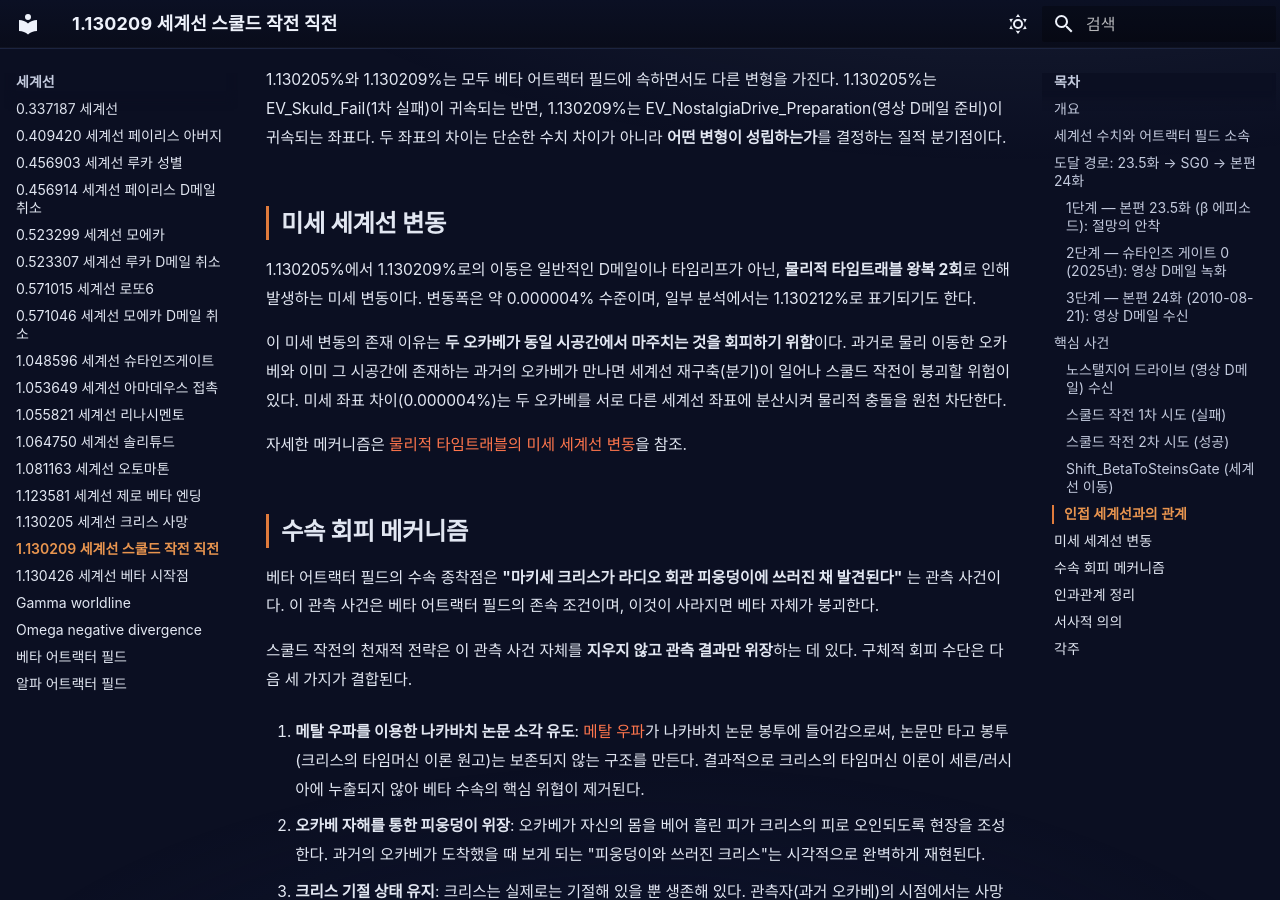
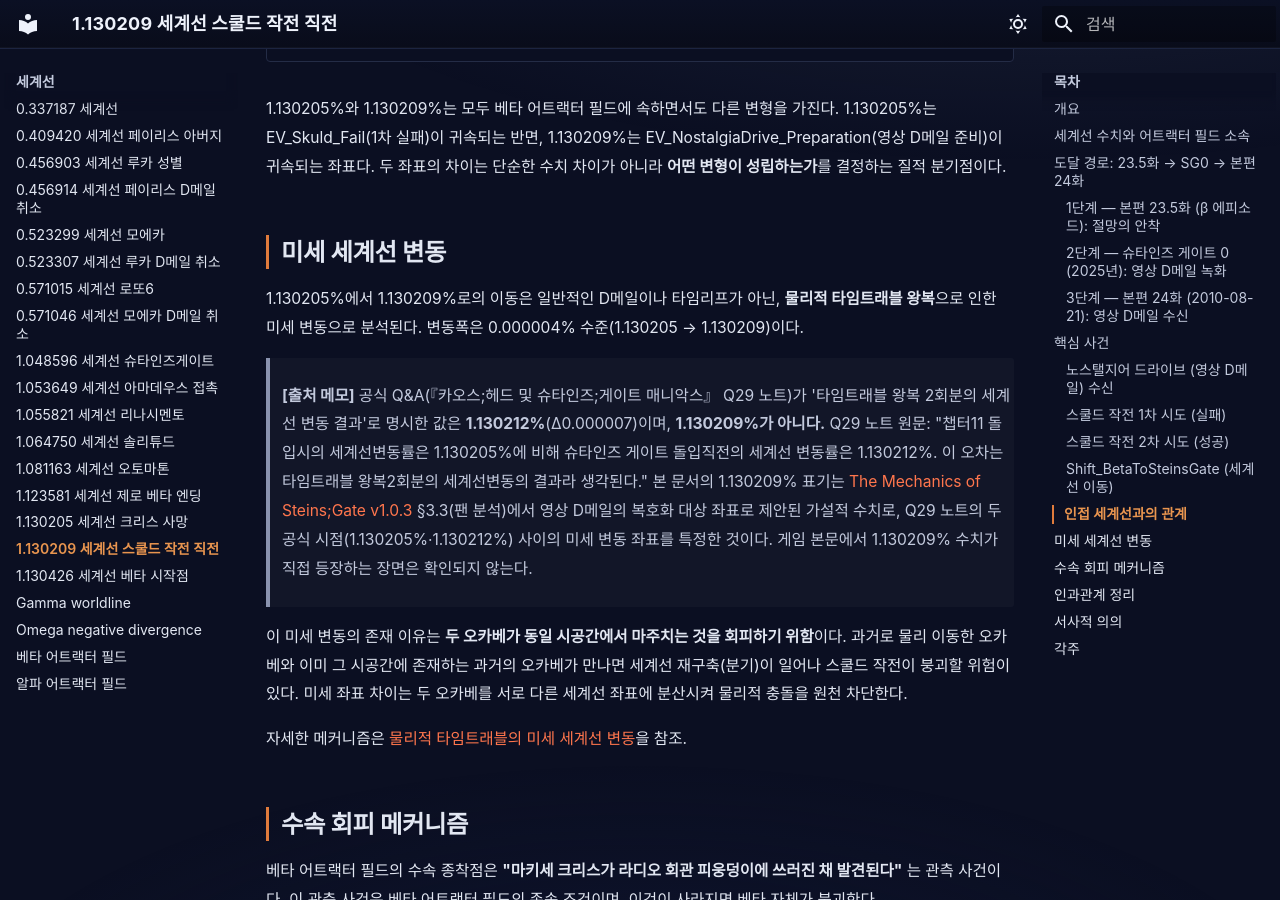
Before and after one commit to sgwiki/sgwiki.github.io, an MkDocs documentation site: the page built from wiki/세계선/1.130209-세계선-스쿨드-작전-직전.md, in a window 1280 px wide and 900 px high, scrolled down 4487 px. Built offline with MkDocs 1.6.1 and Material for MkDocs 9.7.7, drawn with Linux system fonts in a browser that asks for light colours; some web fonts are replaced; some of the changed text lies outside the part shown.

Commit message:
fix(wiki): 1.130209-세계선-스쿨드-작전-직전 — P10 21713d61 패치 적용

```diff
--- a/wiki/세계선/1.130209-세계선-스쿨드-작전-직전.md
+++ b/wiki/세계선/1.130209-세계선-스쿨드-작전-직전.md
@@ -1,6 +1,6 @@
 ---
 spoiler: endgame
-description: "1.130209% 세계선은 베타 어트랙터 필드(AFBeta)에 속하는 비활성 세계선으로, 알파 어트랙터 필드를 탈출한 직후의 1.130205%에서 물리적 타임트래블 왕복 2회로 인한 미세 변동을 거쳐 도달하는 좌표다."
+description: "1.130209% 세계선은 베타 어트랙터 필드(AFBeta)에 속하는 비활성 세계선으로, 스쿨드 작전 2차 시도 직전·영상 D메일 수신 시점의 서사적 좌표다. 주의: 1.130209% 수치 자체는 공식 Q&A(Q29)에 등장하지 않으며, 팬 분석(The Mechanics of Steins;Gate §3.3)에서 부여한 가설적 값이다. Q29 노트가 '왕복 2회분 변동 결과'로 명시한 공식값은 1.130212%다."
 ---
 
 !!! warning "스포일러"
@@ -27,7 +27,7 @@ description: "1.130209% 세계선은 베타 어트랙터 필드(AFBeta)에 속
 | 핵심 인과 | [Shift_BetaToSteinsGate](#shift_betatosteinsgate) (1.130209 → 1.048596) |
 | 핵심 변형 | EV_NostalgiaDrive_Preparation (노스탤지어 드라이브 준비 시나리오) |
 
-이 좌표는 베타 어트랙터 필드의 가장 늦은, 그리고 가장 수속된 종착점 중 하나로 취급된다. 다이버전스 미터 상의 끝자리 0.000004% 차이(1.130205 → 1.130209)는 [물리적 타임트래블의 미세 세계선 변동](../lore/물리적-타임트래블의-미세-세계선-변동.md)에 의해 발생하며, 두 오카베가 동일 시공간에서 마주치는 것을 막기 위한 수속적 회피의 결과다.
+이 좌표는 베타 어트랙터 필드의 가장 늦은, 그리고 가장 수속된 종착점 중 하나로 취급된다. 다이버전스 미터 상의 끝자리 차이(1.130205 → 1.130209)는 [물리적 타임트래블의 미세 세계선 변동](../lore/물리적-타임트래블의-미세-세계선-변동.md)에 의해 발생하는 것으로 분석되며, 두 오카베가 동일 시공간에서 마주치는 것을 막기 위한 수속적 회피의 결과로 해석된다. **주의**: 1.130209% 수치 자체의 출처는 아래 [미세 세계선 변동](#미세-세계선-변동) 절을 참조할 것.
 
 ## 도달 경로: 23.5화 → SG0 → 본편 24화
 
@@ -121,9 +121,11 @@ description: "1.130209% 세계선은 베타 어트랙터 필드(AFBeta)에 속
 
 ## 미세 세계선 변동
 
-1.130205%에서 1.130209%로의 이동은 일반적인 D메일이나 타임리프가 아닌, **물리적 타임트래블 왕복 2회**로 인해 발생하는 미세 변동이다. 변동폭은 약 0.000004% 수준이며, 일부 분석에서는 1.130212%로 표기되기도 한다.
+1.130205%에서 1.130209%로의 이동은 일반적인 D메일이나 타임리프가 아닌, **물리적 타임트래블 왕복**으로 인한 미세 변동으로 분석된다. 변동폭은 0.000004% 수준(1.130205 → 1.130209)이다.
 
-이 미세 변동의 존재 이유는 **두 오카베가 동일 시공간에서 마주치는 것을 회피하기 위함**이다. 과거로 물리 이동한 오카베와 이미 그 시공간에 존재하는 과거의 오카베가 만나면 세계선 재구축(분기)이 일어나 스쿨드 작전이 붕괴할 위험이 있다. 미세 좌표 차이(0.000004%)는 두 오카베를 서로 다른 세계선 좌표에 분산시켜 물리적 충돌을 원천 차단한다.
+> **[출처 메모]** 공식 Q&A(『카오스;헤드 및 슈타인즈;게이트 매니악스』 Q29 노트)가 '타임트래블 왕복 2회분의 세계선 변동 결과'로 명시한 값은 **1.130212%**(Δ0.000007)이며, **1.130209%가 아니다.** Q29 노트 원문: "챕터11 돌입시의 세계선변동률은 1.130205%에 비해 슈타인즈 게이트 돌입직전의 세계선 변동률은 1.130212%. 이 오차는 타임트래블 왕복2회분의 세계선변동의 결과라 생각된다." 본 문서의 1.130209% 표기는 [The Mechanics of Steins;Gate v1.0.3](../근거자료/비공식/mechanics-of-steins-gate/ch3.md) §3.3(팬 분석)에서 영상 D메일의 복호화 대상 좌표로 제안된 가설적 수치로, Q29 노트의 두 공식 시점(1.130205%·1.130212%) 사이의 미세 변동 좌표를 특정한 것이다. 게임 본문에서 1.130209% 수치가 직접 등장하는 장면은 확인되지 않는다.
+
+이 미세 변동의 존재 이유는 **두 오카베가 동일 시공간에서 마주치는 것을 회피하기 위함**이다. 과거로 물리 이동한 오카베와 이미 그 시공간에 존재하는 과거의 오카베가 만나면 세계선 재구축(분기)이 일어나 스쿨드 작전이 붕괴할 위험이 있다. 미세 좌표 차이는 두 오카베를 서로 다른 세계선 좌표에 분산시켜 물리적 충돌을 원천 차단한다.
 
 자세한 메커니즘은 [물리적 타임트래블의 미세 세계선 변동](../lore/물리적-타임트래블의-미세-세계선-변동.md)을 참조.
 
```
